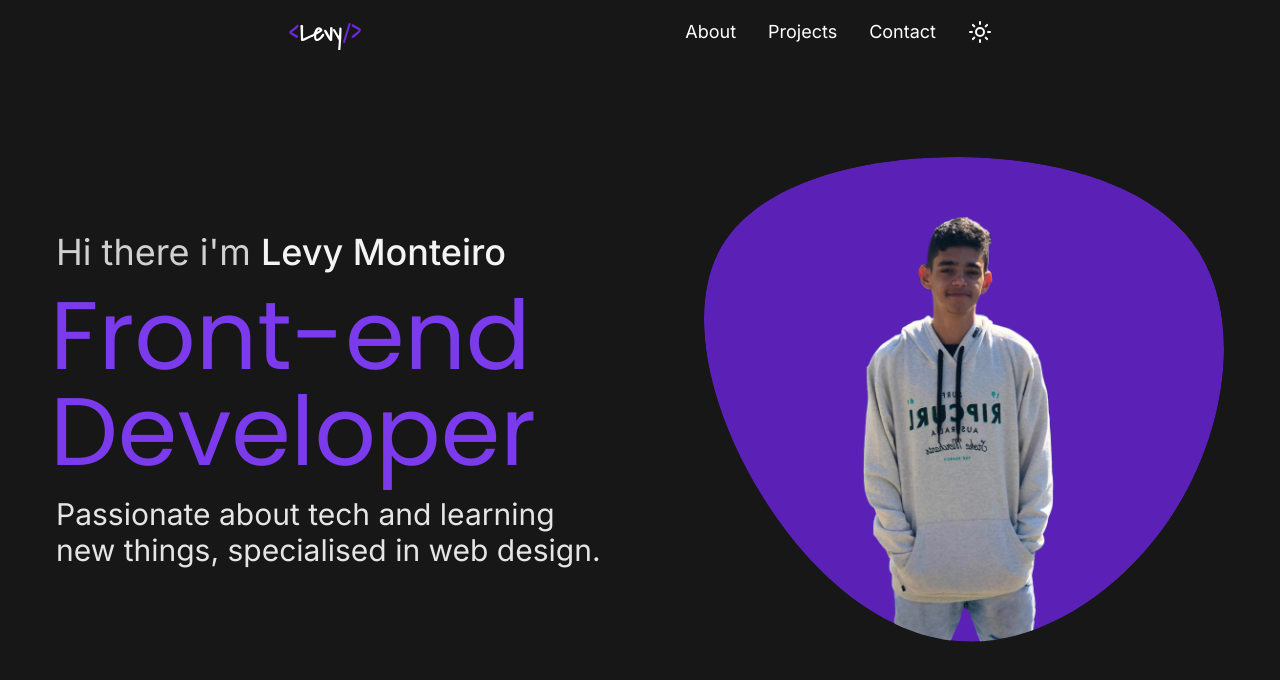
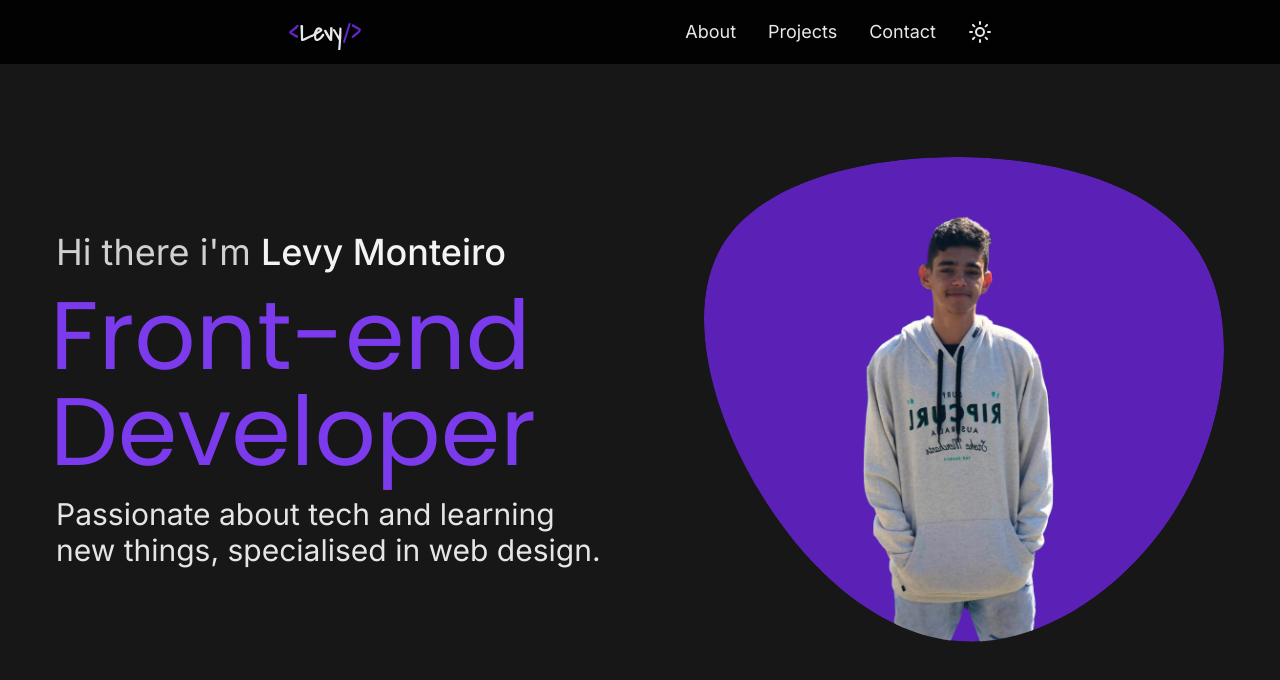
Before and after one commit to LevyMonteiro/portfolio, a React (Vite) app: page / in a window 1280 px wide. Shown: the top 680 px of the page. Built offline with nearby package versions, Linux system fonts and the light colour scheme.

Commit message:
update Nav component

```diff
--- a/src/components/Nav.tsx
+++ b/src/components/Nav.tsx
@@ -16,12 +16,12 @@ export default function Nav() {
   }
 
   return (
-    <nav
+    <header
       className={`${
-        theme === 'light' ? 'bg-neutral-50 text-black' : 'bg-neutral-900'
-      } w-full fixed top-0 left-0 flex justify-center`}
+        theme === 'light' ? 'bg-neutral-50 text-black' : 'bg-black'
+      } w-full fixed top-0 left-0 flex justify-center z-10 opacity-90`}
     >
-      <div className='w-full h-16 mx-72 gap-8 flex flex-row justify-between items-center text-center text-lg'>
+      <nav className='w-full h-16 mx-72 gap-8 flex flex-row justify-between items-center text-center text-lg'>
         <a
           href='#home'
           className='text-2xl font-shadowintolight font-bold h-full flex items-center group'
@@ -85,7 +85,7 @@ export default function Nav() {
             </button>
           </li>
         </ul>
-      </div>
-    </nav>
+      </nav>
+    </header>
   );
 }
```
